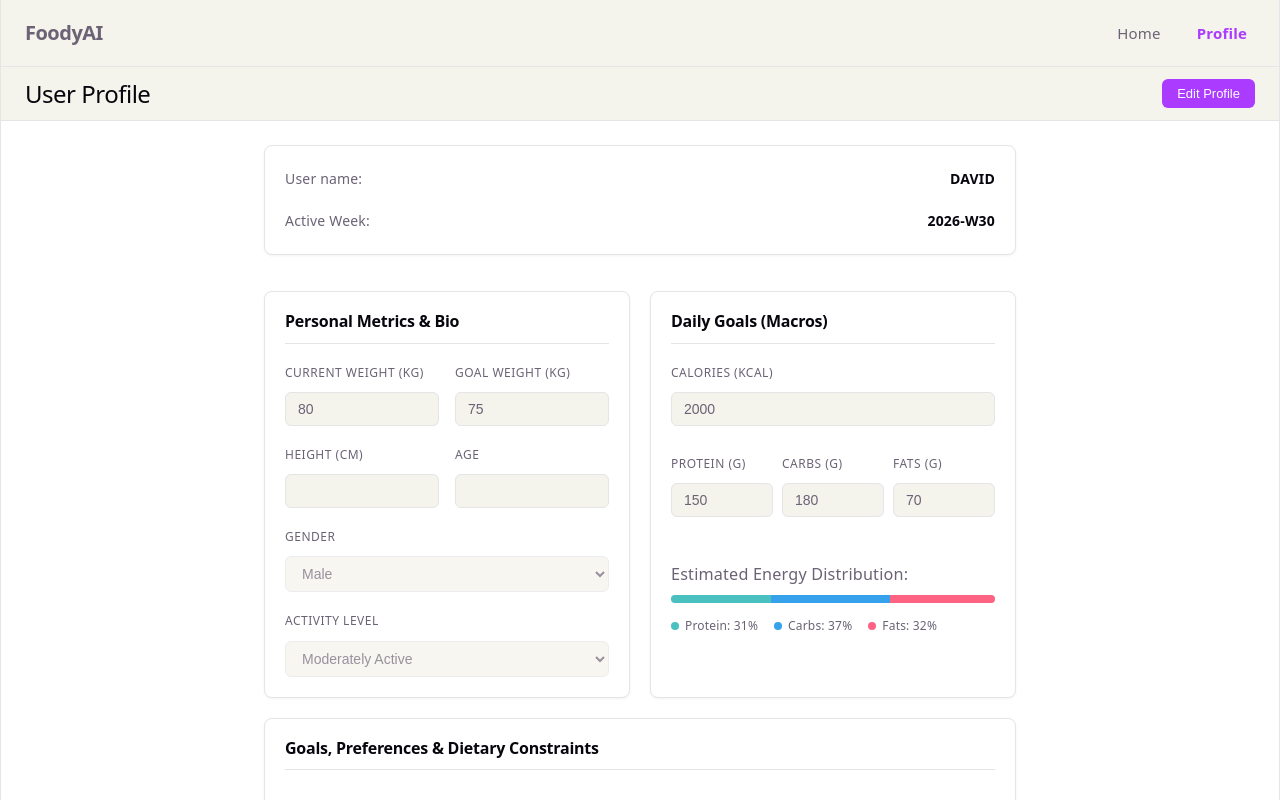
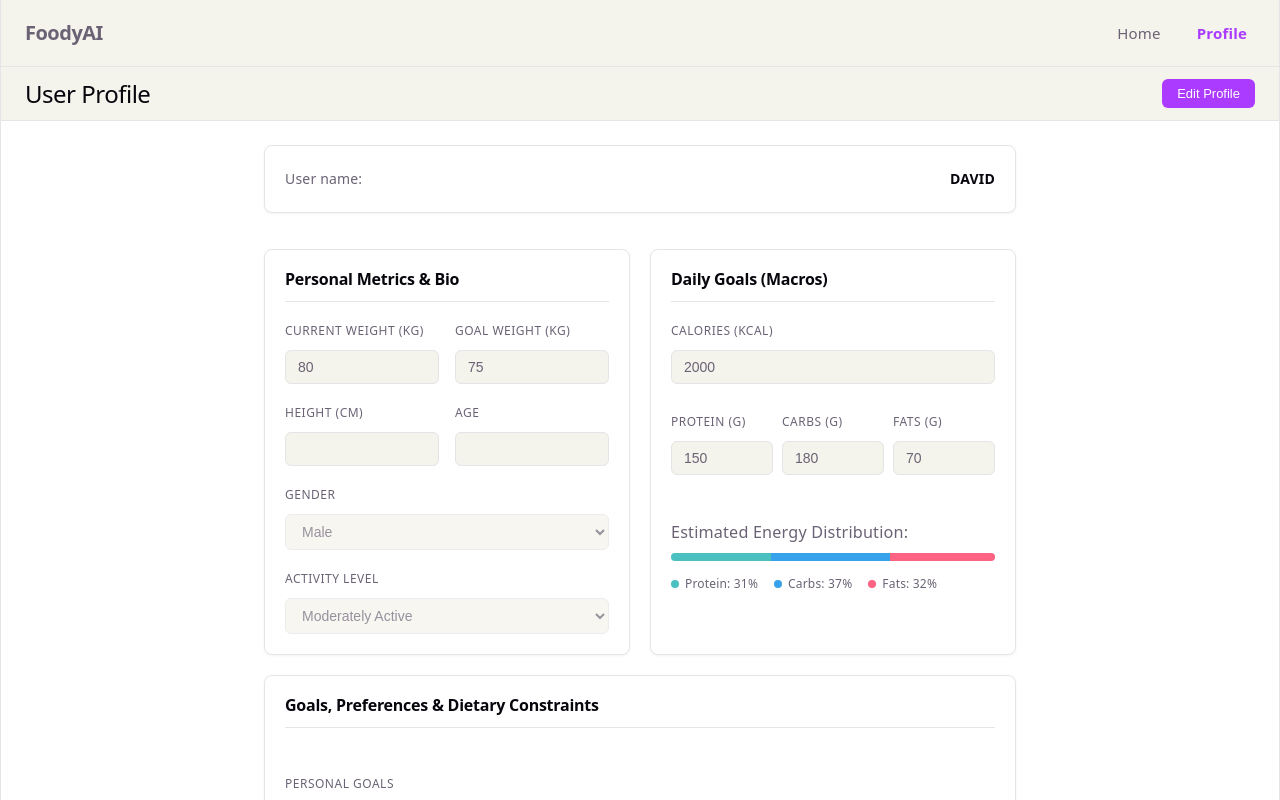
Before and after one commit to David-Beninson/FoodyAiHackathon, a React app in the folder frontend/: page /Profile in a window 1280 px wide. Shown: the top 800 px of the page. Built offline with nearby package versions, Linux system fonts and the light colour scheme; the HTML template or start-up script is replaced by a standard one.

Commit message:
removed week id

```diff
--- a/frontend/src/components/Profile/UserMetaCard.jsx
+++ b/frontend/src/components/Profile/UserMetaCard.jsx
@@ -1,4 +1,4 @@
-export default function UserMetaCard({ userName, email, weekId }) {
+export default function UserMetaCard({ userName, email }) {
     return (
         <div className="card" style={{ marginBottom: '2rem' }}>
             <div className="info-row">
@@ -11,10 +11,6 @@ export default function UserMetaCard({ userName, email, weekId }) {
                     <span className="info-value">{email}</span>
                 </div>
             )}
-            <div className="info-row">
-                <span className="info-label">Active Week:</span>
-                <span className="info-value">{weekId}</span>
-            </div>
         </div>
     );
 }
--- a/frontend/src/pages/Home/HomePage.jsx
+++ b/frontend/src/pages/Home/HomePage.jsx
@@ -1,4 +1,3 @@
-import React from 'react';
 import { useSelector, useDispatch } from 'react-redux';
 import { setViewMode, setCurrentDate } from '../../store/calendarSlice';
 import './HomePage.css';
--- a/frontend/src/pages/Profile/Profile.jsx
+++ b/frontend/src/pages/Profile/Profile.jsx
@@ -48,7 +48,6 @@ export default function Profile() {
                 <UserMetaCard
                     userName={currentProfile.username || mockUserPlan.userName}
                     email={currentProfile.email || currentProfile.email}
-                    weekId={mockUserPlan.weekId}
                 />
 
                 <form onSubmit={handleSave}>
```
Lines whose indentation alone changed are shown as unchanged.
